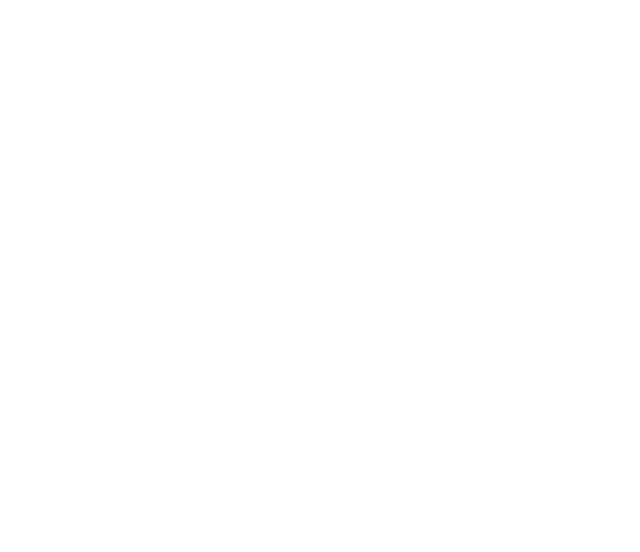
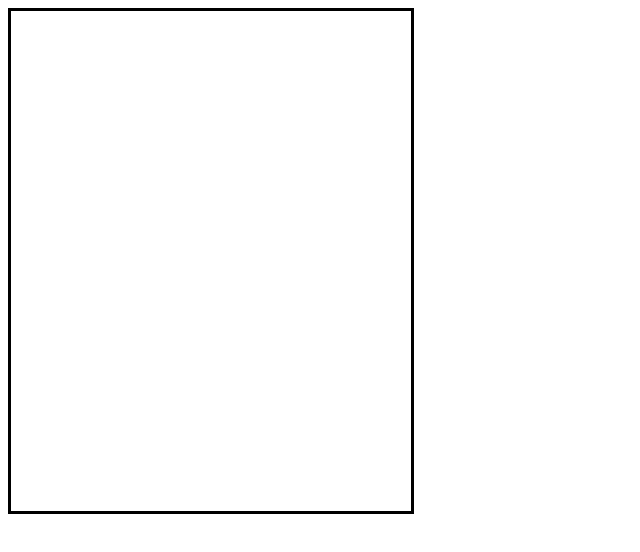
Before and after one commit to SadafHaroon2020/react-color-box, a React (Create React App) app: page / in a window 1280 px wide. Shown: the top 552 px of the page, without its empty margins (0-640 px from the left). Built offline with nearby package versions, Linux system fonts and the light colour scheme; the HTML template or start-up script is replaced by a standard one.

Commit message:
applying initial css to box

```diff
--- a/src/App.css
+++ b/src/App.css
@@ -1,3 +1,10 @@
 .App {
   text-align: center;
 }
+.box{
+  border:solid;
+  width:400px;
+  height : 500px;
+  font-size: 40px;
+  font-weight: 3em;
+}
```
